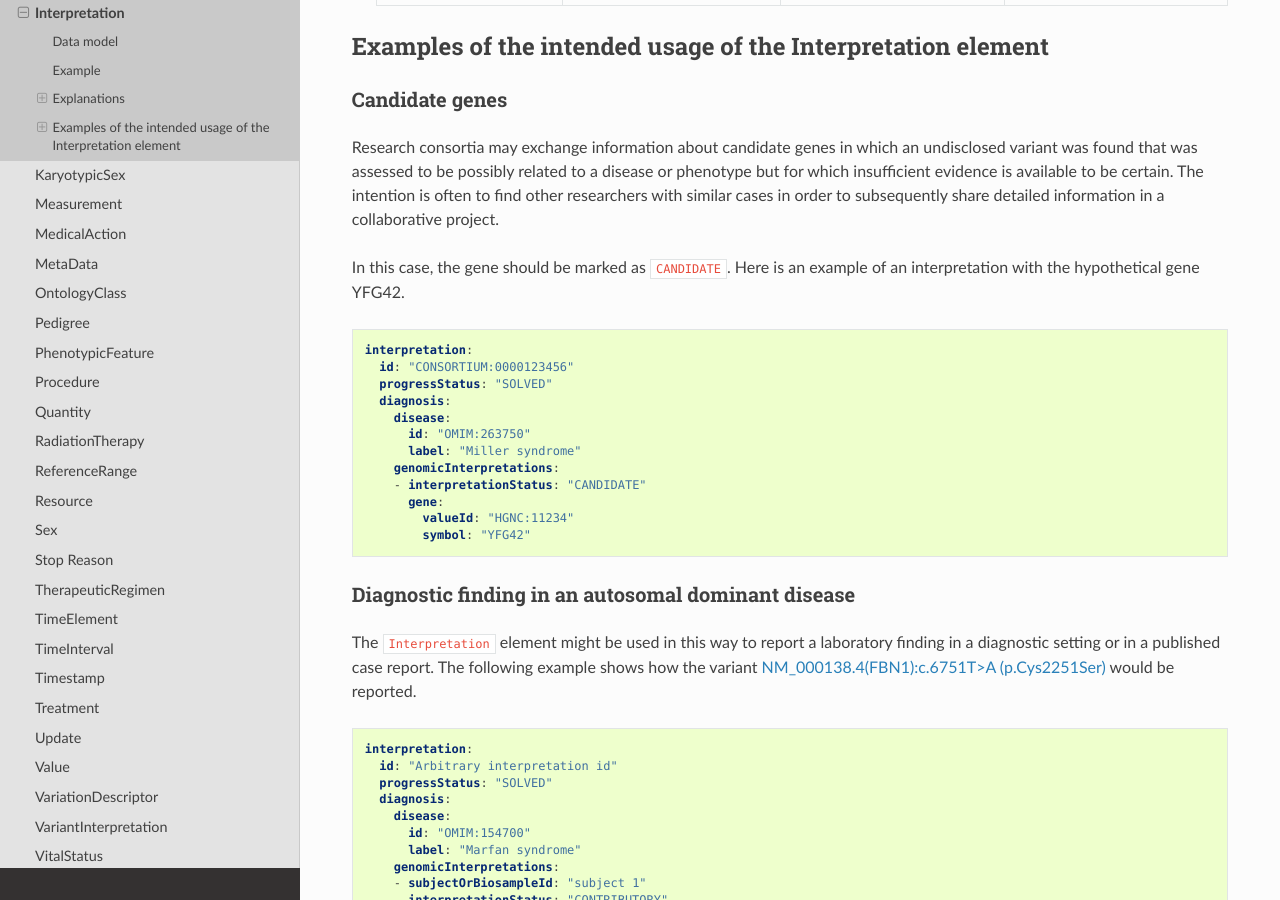
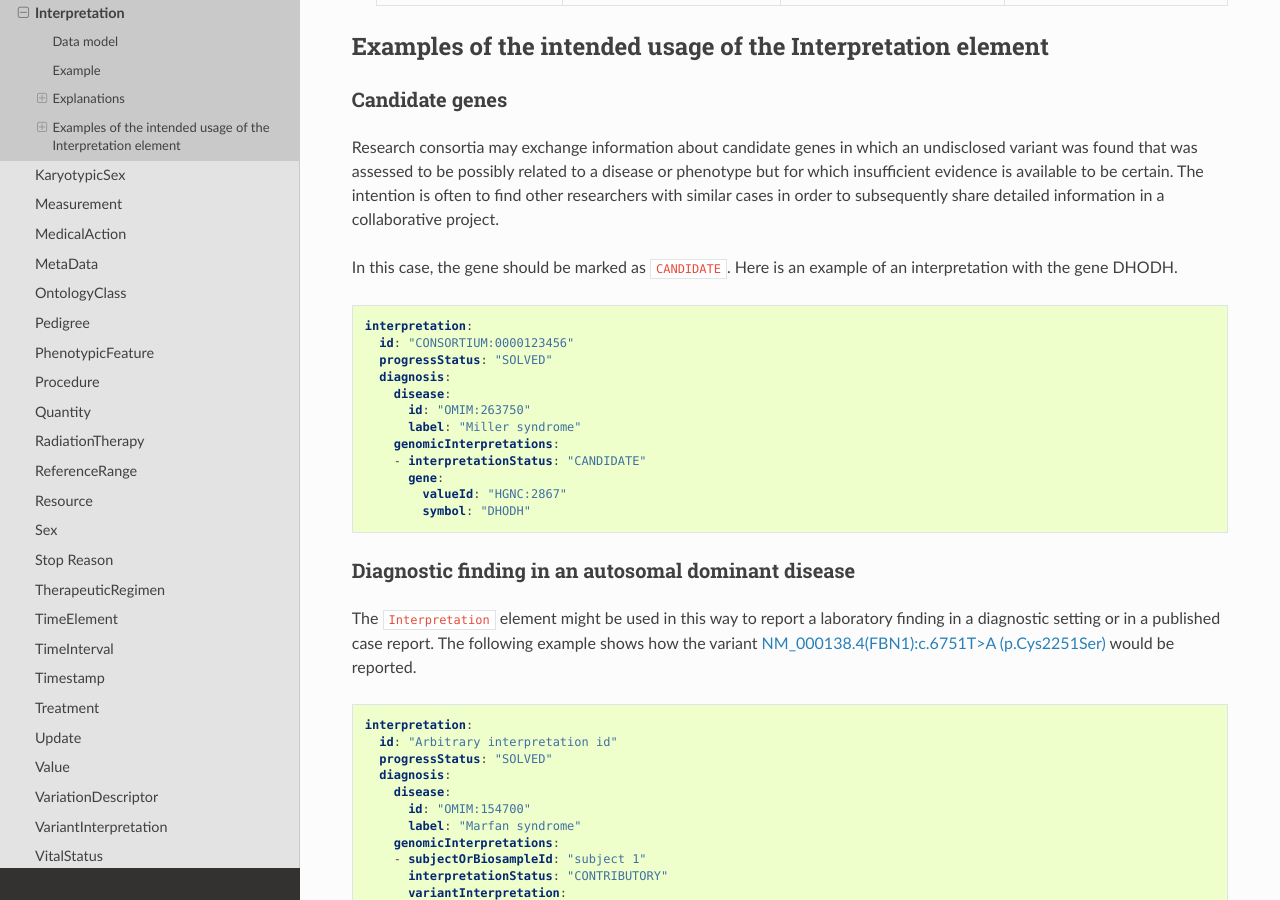
Before and after one commit to phenopackets/phenopacket-schema, a Sphinx documentation site: the page built from docs/interpretation.rst, in a window 1280 px wide and 900 px high, scrolled down 1781 px. Built offline with Sphinx 7.4.7 and the Read the Docs theme 2.0.0, drawn with Linux system fonts in a browser that asks for light colours; pages that are not in the unit, such as notebooks, are missing from menus.

Commit message:
Revert the gene identifier in `Interpretation > Candidate genes` section.

```diff
--- a/docs/interpretation.rst
+++ b/docs/interpretation.rst
@@ -136,7 +136,7 @@ other researchers with similar cases in order to subsequently share detailed inf
 a collaborative project.
 
 In this case, the gene should be marked as ``CANDIDATE``. Here is an example of an interpretation
-with the hypothetical gene YFG42.
+with the gene DHODH.
 
 
 
@@ -152,8 +152,8 @@ with the hypothetical gene YFG42.
       genomicInterpretations:
       - interpretationStatus: "CANDIDATE"
         gene:
-          valueId: "HGNC:11234"
-          symbol: "YFG42"
+          valueId: "HGNC:2867"
+          symbol: "DHODH"
 
 
 Diagnostic finding in an autosomal dominant disease
```
